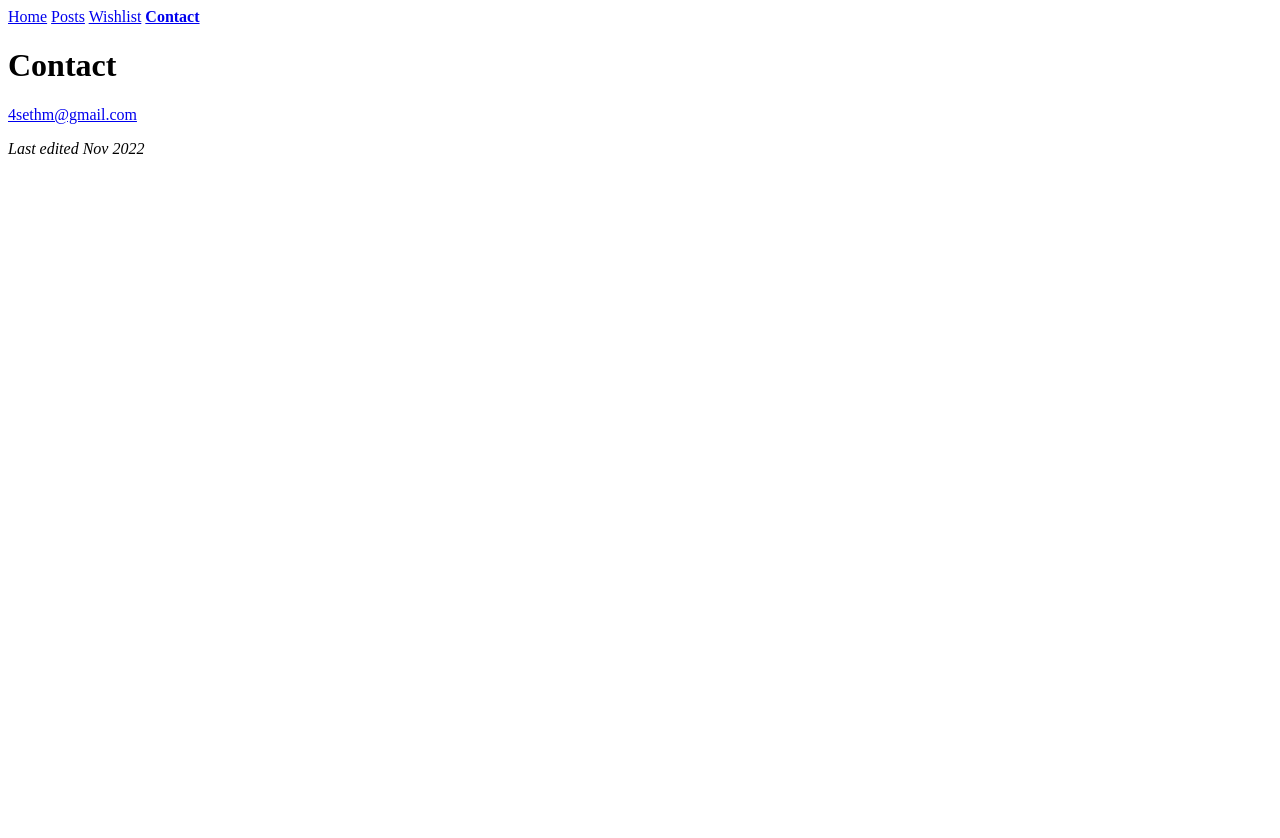
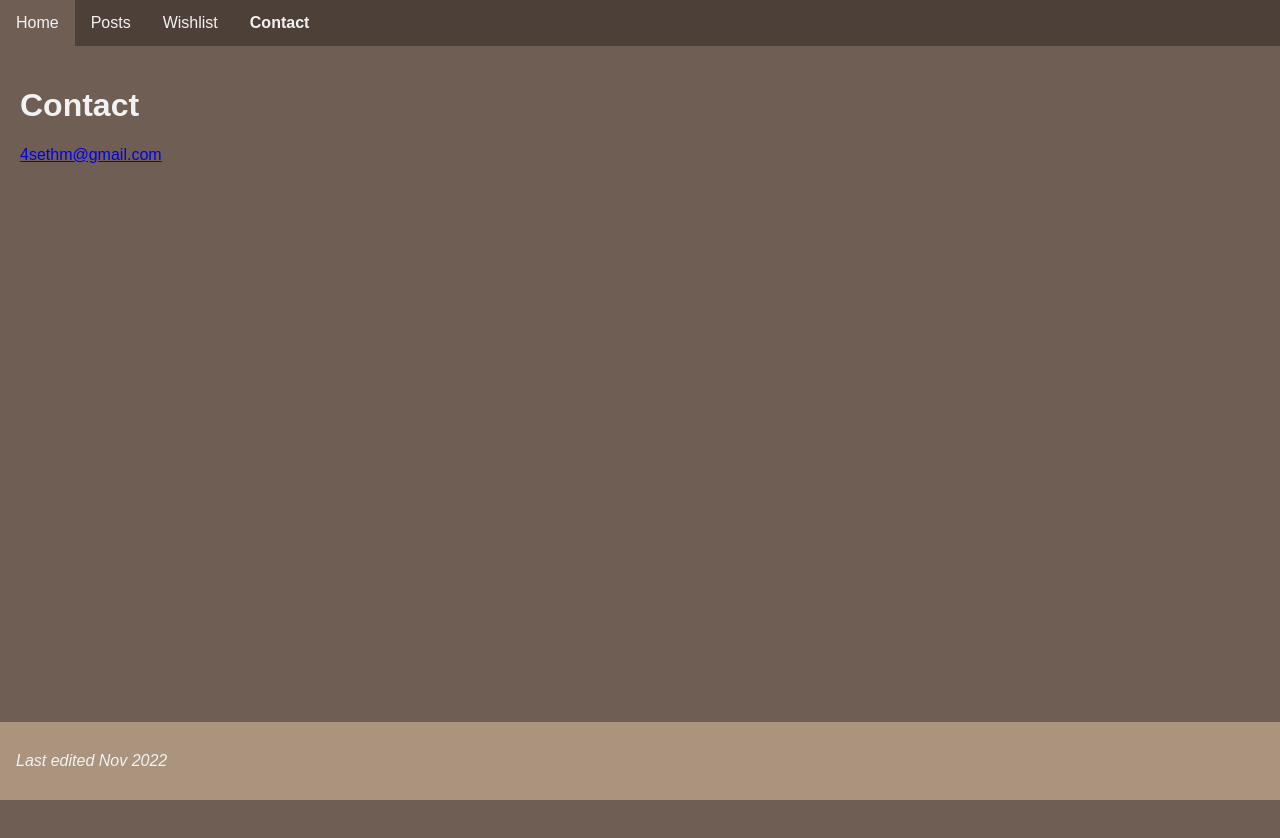
Before and after one commit to seth506/seth506.github.io, a plain HTML site: page contact.html in a window 1280 px wide. Before the commit the page ends 800 px from the top, so only its background shows below. Drawn offline with Linux system fonts and the light colour scheme.

Commit message:
Moved/Renamed CSS and updated pages to reflect that.

```diff
--- a/contact.html
+++ b/contact.html
@@ -5,7 +5,7 @@
 
 <head>
 	<title>seth506 contact</title>
-	<link href="StyleSheet.css" rel="stylesheet">
+	<link href="css/MainStyleSheet.css" rel="stylesheet">
 	<link rel="shortcut icon" type="image/x-icon" href="favicon.ico?">
 	<meta charset="utf-8">
 	<meta name="viewport" content="width=device-width, initial-scale=1">
```
Also changed, not shown: index.html (+1 -1 lines), posts.html (+1 -1 lines), wishlist.html (+1 -1 lines).
